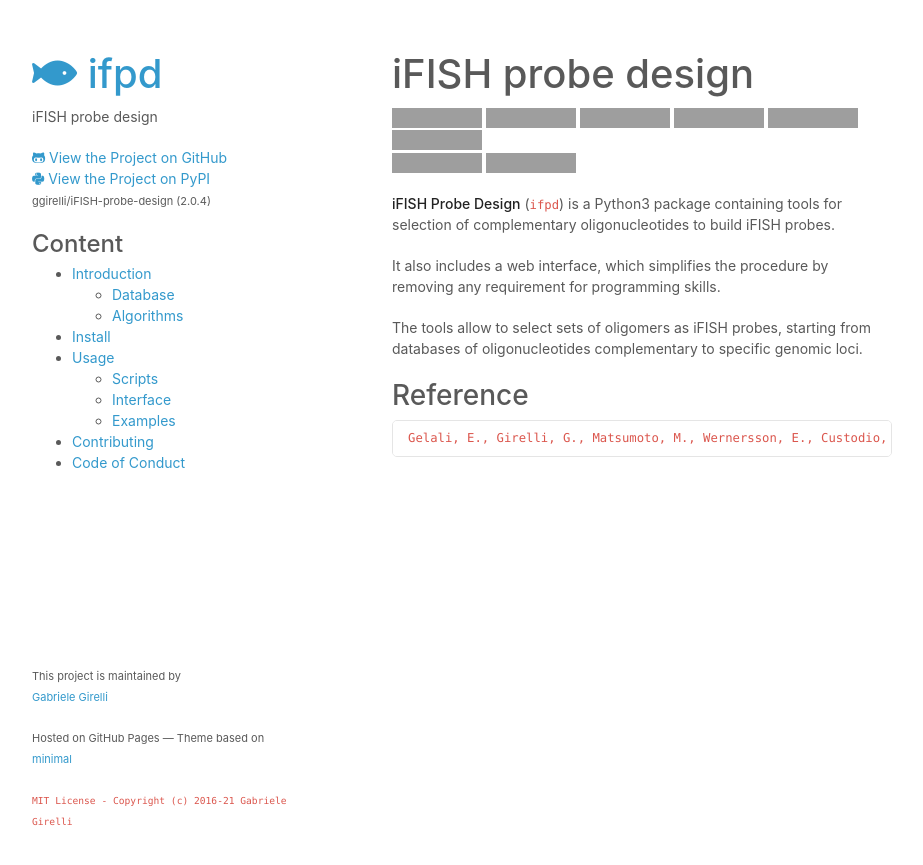
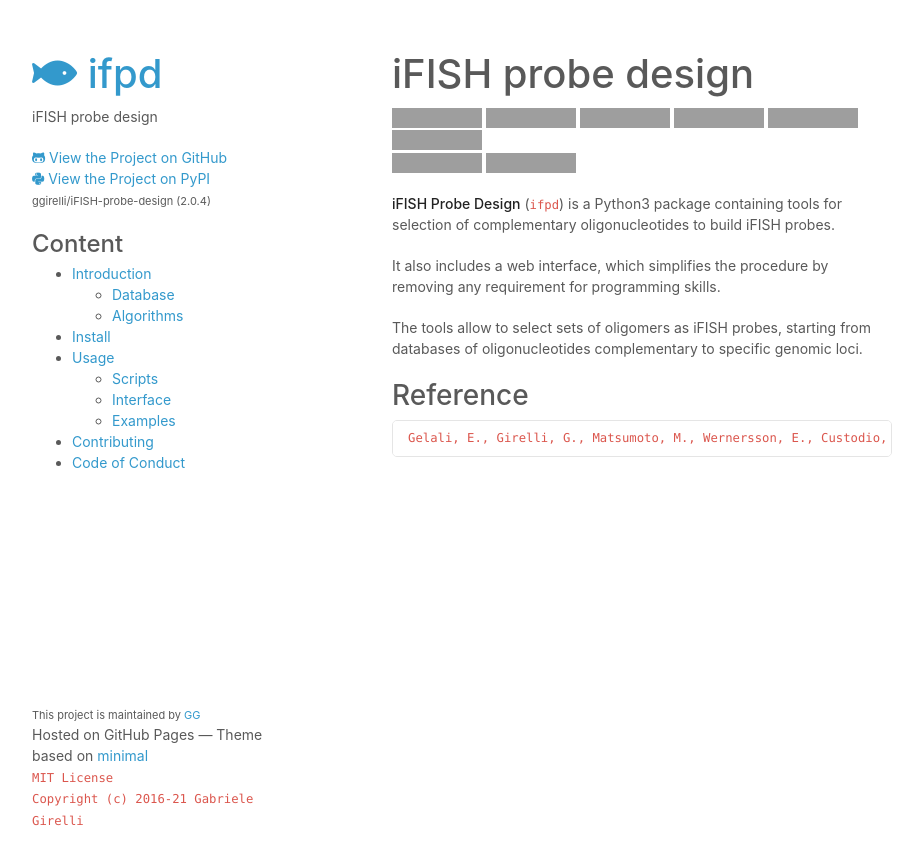
Before and after one commit to ggirelli/iFISH-probe-design, a Jekyll site: the page built from docs/index.md, in a window 1280 px wide. Shown: the top 865 px of the page, without its empty margins (178-1101 px from the left). Built offline with Jekyll 4.4.1, drawn with Linux system fonts in a browser that asks for light colours; nearby versions of some CDN libraries; our own code applies the rules of GitHub Pages for plain Markdown files; comment, search, counter and statistics services are not loaded; grey boxes are pictures that could not be loaded.

Commit message:
Updated footer.

```diff
--- a/docs/_config.yml
+++ b/docs/_config.yml
@@ -3,6 +3,7 @@
 
 author:
   name:              Gabriele Girelli
+  nickname:          GG
   url:               http://ggirelli.info
   email:             gabriele.girelli@scilifelab.se
 
--- a/docs/_layouts/default.html
+++ b/docs/_layouts/default.html
@@ -58,9 +58,11 @@
         {{ content }}
       </section>
       <footer>
-        <p><small>This project is maintained by<br /><a href="{{ site.author.url }}">{{ site.author.name }}</a></small></p>
-        <p><small>Hosted on GitHub Pages &mdash; Theme based on <a href="https://github.com/orderedlist/minimal">minimal</a></small></p>
-        <p><small><code>MIT License - Copyright (c) 2016-21 Gabriele Girelli</code> </small></p>
+        <p><small>
+          This project is maintained by <a href="{{ site.author.url }}">{{ site.author.nickname }}</a></small><br />
+          Hosted on GitHub Pages &mdash; Theme based on <a href="https://github.com/orderedlist/minimal">minimal</a><br />
+          <code>MIT License</code><br /><code>Copyright (c) 2016-21 Gabriele Girelli</code>
+        </small></p>
       </footer>
     </div>
     <script src="{{ site.baseurl }}/javascripts/scale.fix.js"></script>
```
